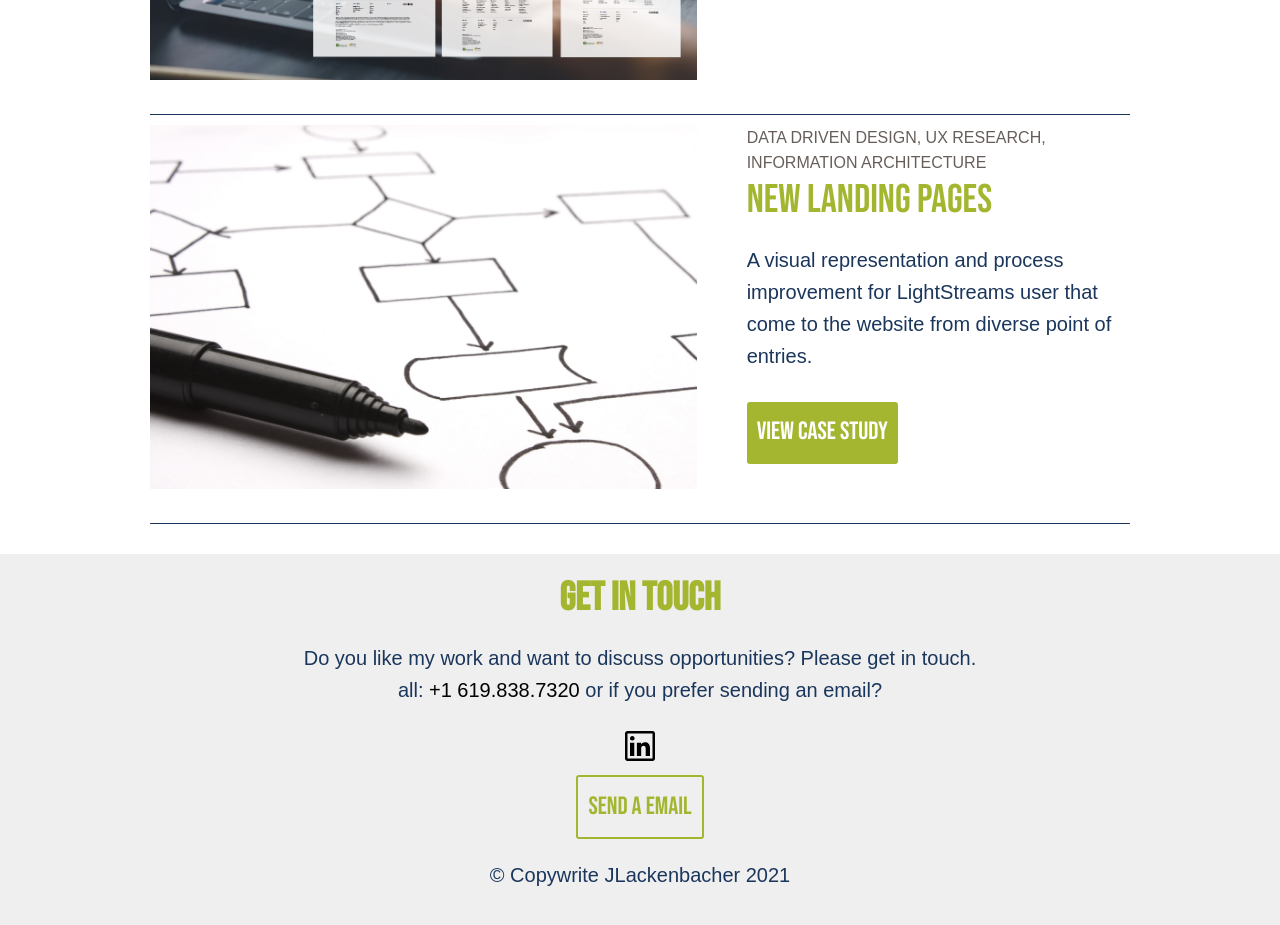
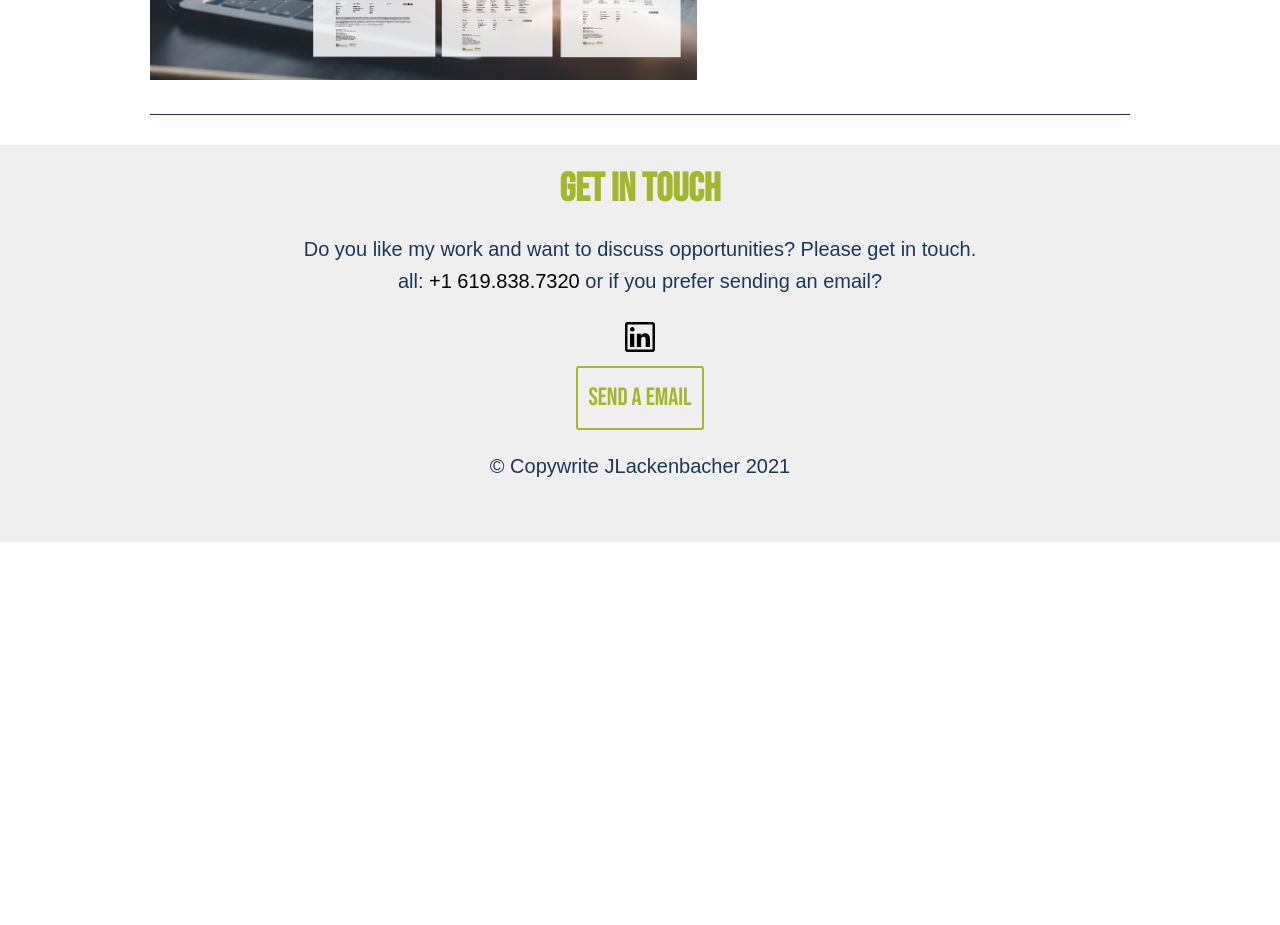
Before and after one commit to Jlackenbacher/Portfolio-website, a plain HTML site: page index.html in a window 1280 px wide. Shown: the part 1251-2176 px from the top of the page. After the commit the page ends 1793 px from the top, so only its background shows below. Drawn offline with nearby package versions, Linux system fonts and the light colour scheme; a web font is replaced by a local one.

Commit message:
Update index.html

```diff
--- a/index.html
+++ b/index.html
@@ -102,44 +102,13 @@
           <!-- open paragraph -->
           <p class="intro">Implementation of the Design System in to the Educations pages for LightStream, A Division of Truist.</p>
           <!-- end paragraph -->
-          <a href="#" class="button">VIEW CASE STUDY</a>
+          <a href="edupages.html" class="button">VIEW CASE STUDY</a>
           <!-- button or link label -->
         </div>
         <!-- end second column -->
       </div>
       <!-- end row that holds (2) columns for project -->
       <!--End Second Project-->
-
-      <!--Third Project-->
-      <div class="row">
-        <!-- open row that holds (2) columns for project -->
-        <div class="column col-md-6 col-lg-7">
-          <!-- open first column (used for image) -->
-          <picture>
-            <source srcset="img/lpag/Main_project3@1x.jpg" media="(max-width:767px)" />
-            <img src="img/lpag/Main_project3@2x.jpg" alt="Project 3" />
-          </picture>
-        </div>
-        <!-- end first column -->
-        <div class="column col-md-6 col-lg-5">
-          <!-- open second column (used for text) -->
-          <p class="speciality">
-            Data Driven Design, UX Research, Information Architecture
-          </p>
-
-          <h3>New Landing Pages</h3>
-          <!-- heading for the project-->
-
-          <p class="intro">A visual representation and process improvement for LightStreams user that come to the website from diverse point of entries.</p>
-
-          <a href="#" class="button">VIEW CASE STUDY</a>
-          <!-- button or link label -->
-        </div>
-        <!-- end second column -->
-      </div>
-      <!-- end row that holds (2) columns for project -->
-      <!--End third Project-->
-
     </div>
   </main>
   <footer id="contact">
```
